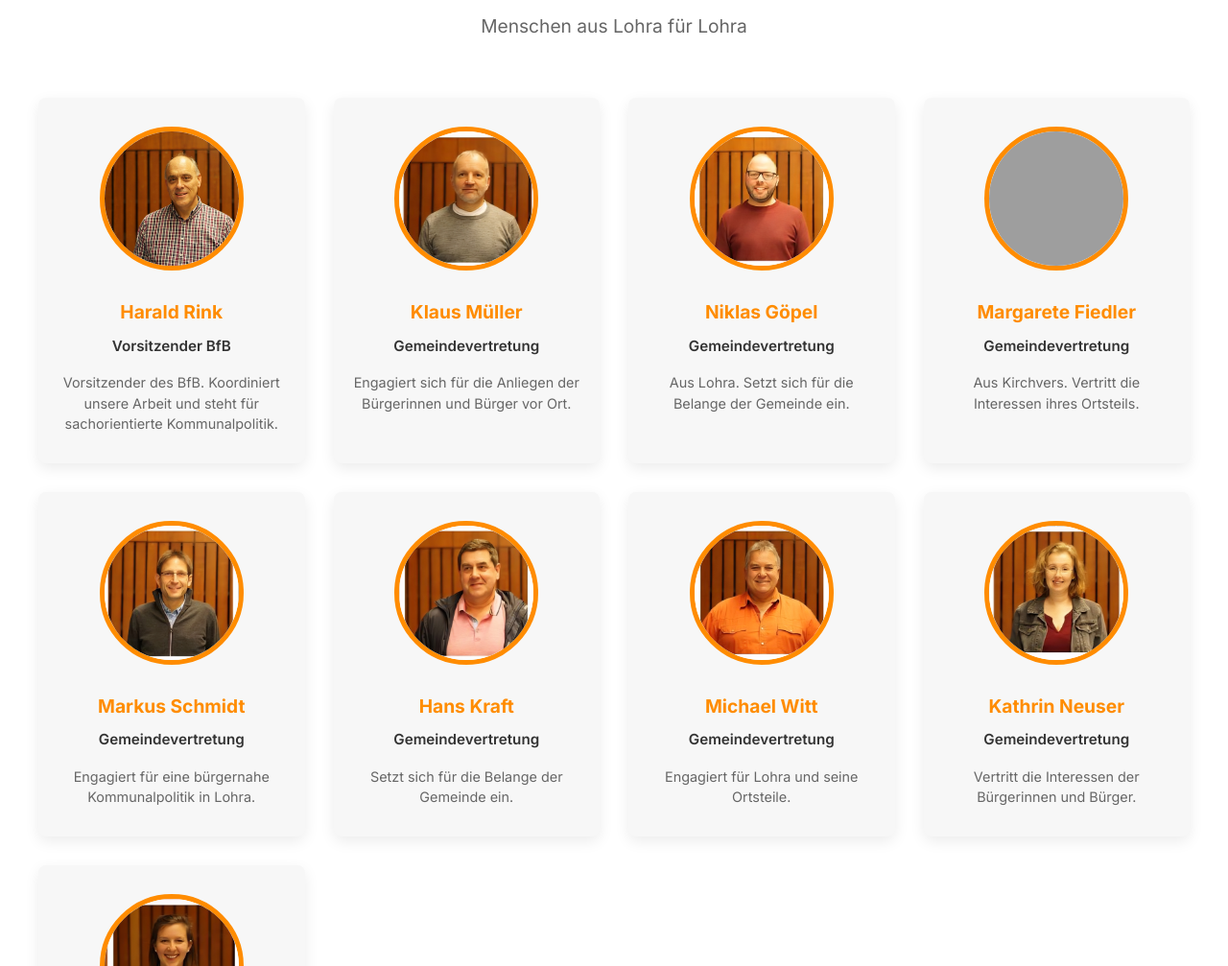
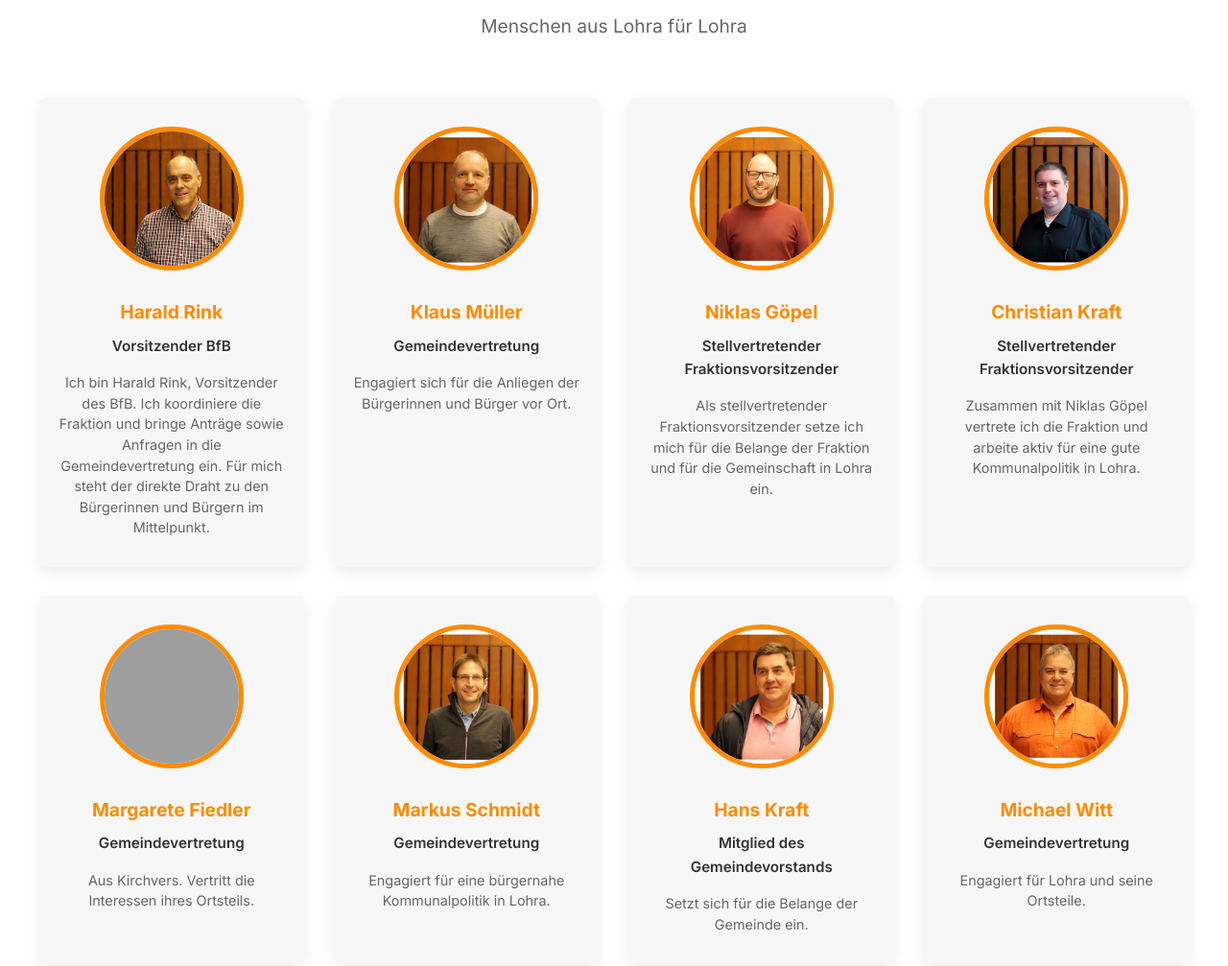
Before and after one commit to offiziel/bfb-lohra-demo, a plain HTML site: page index.html in a window 1280 px wide. Shown: the part 1927-2934 px from the top of the page at 96% size. Drawn offline with Linux system fonts and the light colour scheme; grey boxes are pictures that could not be loaded.

Commit message:
Refactor team section in index.html

```diff
--- a/index.html
+++ b/index.html
@@ -680,7 +680,7 @@
                 <img src="harald.jpeg" alt="Harald Rink">
                 <h3>Harald Rink</h3>
                 <div class="role">Vorsitzender BfB</div>
-                    <p>Vorsitzender des BfB. Koordiniert unsere Arbeit und steht für sachorientierte Kommunalpolitik.</p>
+                <p>Ich bin Harald Rink, Vorsitzender des BfB. Ich koordiniere die Fraktion und bringe Anträge sowie Anfragen in die Gemeindevertretung ein. Für mich steht der direkte Draht zu den Bürgerinnen und Bürgern im Mittelpunkt.</p>
             </div>
             <div class="team-card">
                 <img src="klaus.jpg" alt="Klaus Müller">
@@ -691,8 +691,14 @@
             <div class="team-card">
                 <img src="niklas.jpg" alt="Niklas Göpel">
                 <h3>Niklas Göpel</h3>
-                    <div class="role">Gemeindevertretung</div>
-                    <p>Aus Lohra. Setzt sich für die Belange der Gemeinde ein.</p>
+                <div class="role">Stellvertretender Fraktionsvorsitzender</div>
+                <p>Als stellvertretender Fraktionsvorsitzender setze ich mich für die Belange der Fraktion und für die Gemeinschaft in Lohra ein.</p>
+            </div>
+            <div class="team-card">
+                <img src="christian.jpg" alt="Christian Kraft">
+                <h3>Christian Kraft</h3>
+                <div class="role">Stellvertretender Fraktionsvorsitzender</div>
+                <p>Zusammen mit Niklas Göpel vertrete ich die Fraktion und arbeite aktiv für eine gute Kommunalpolitik in Lohra.</p>
             </div>
             <div class="team-card">
                 <img src="margarete.jpg" alt="Margarete Fiedler">
@@ -709,7 +715,7 @@
             <div class="team-card">
                 <img src="hans.jpg" alt="Hans Kraft">
                 <h3>Hans Kraft</h3>
-                    <div class="role">Gemeindevertretung</div>
+                <div class="role">Mitglied des Gemeindevorstands</div>
                 <p>Setzt sich für die Belange der Gemeinde ein.</p>
             </div>
             <div class="team-card">
@@ -721,7 +727,7 @@
             <div class="team-card">
                 <img src="kathrin.jpg" alt="Kathrin Neuser">
                 <h3>Kathrin Neuser</h3>
-                    <div class="role">Gemeindevertretung</div>
+                <div class="role">Mitglied des Gemeindevorstands</div>
                 <p>Vertritt die Interessen der Bürgerinnen und Bürger.</p>
             </div>
             <div class="team-card">
```
Lines whose indentation alone changed are shown as unchanged.
